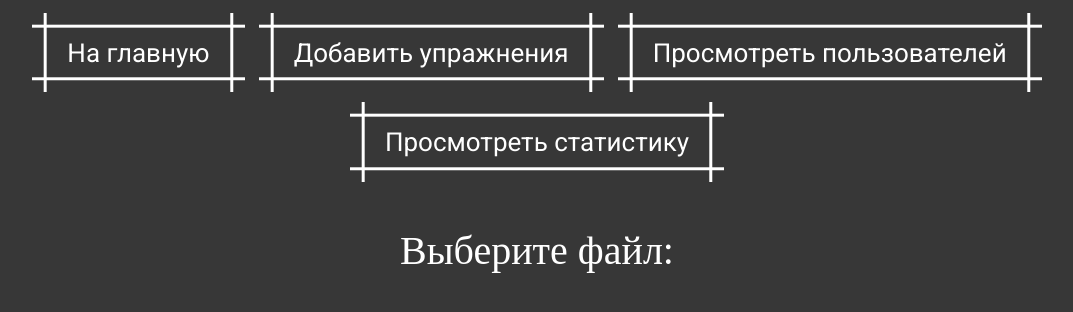
After one commit to nazaroviktor2/sport-tgbot, a Django app: page /home in a window 1280 px wide. The commit adds this page. Shown: the top 312 px of the page, without its empty margins (103-1176 px from the left). Run offline with Django 4.2, Linux system fonts and the light colour scheme.

Commit message:
New design and buttons

```diff
--- a/admin_sportbot/admin_sportbot/urls.py
+++ b/admin_sportbot/admin_sportbot/urls.py
@@ -21,11 +21,16 @@ from django.conf.urls.static import static
 from rest_framework.routers import SimpleRouter
 
 from tgbot.views import home_page
+from django.views.generic.base import TemplateView
 router = SimpleRouter()
 
 urlpatterns = [
     path('admin/', admin.site.urls),
     path("", home_page, name='home'),
+    path("home", TemplateView.as_view(template_name='home.html'), name='home'),
+    path("index", TemplateView.as_view(template_name='index.html'), name='index'),
+    path("statistics", TemplateView.as_view(template_name='statistics.html'), name='statistics'),
+    path("users", TemplateView.as_view(template_name='users.html'), name='users')
 ]+ static(settings.MEDIA_URL, document_root=settings.MEDIA_ROOT)
 urlpatterns += router.urls
 urlpatterns += static(settings.STATIC_URL, document_root=settings.STATIC_ROOT)
--- a/admin_sportbot/templates/base.html
+++ b/admin_sportbot/templates/base.html
@@ -2,10 +2,66 @@
 <html lang="en">
 <head>
     <meta charset="UTF-8">
-    <title>Title</title>
+    <title>Training bot</title>
+    <style>
+      @import url("https://fonts.googleapis.com/css2?family=Roboto&display=swap");
+        .button-89 {
+            --b: 3px;   /* border thickness */
+            --s: .45em; /* size of the corner */
+            --color: #fff;
+            margin: 5px;
+            width: auto;
+            padding: calc(.5em + var(--s)) calc(.9em + var(--s));
+            color: var(--color);
+            --_p: var(--s);
+            background:
+              conic-gradient(from 90deg at var(--b) var(--b),#0000 90deg,var(--color) 0)
+              var(--_p) var(--_p)/calc(100% - var(--b) - 2*var(--_p)) calc(100% - var(--b) - 2*var(--_p));
+            transition: .3s linear, color 0s, background-color 0s;
+            outline: var(--b) solid #0000;
+            outline-offset: .6em;
+            font-size: 26px;
+            font-family: "Roboto", sans-serif;
+            border: 0;
+
+            user-select: none;
+            -webkit-user-select: none;
+            touch-action: manipulation;
+          }
+
+          .button-89:hover,
+          .button-89:focus-visible{
+            --_p: 0px;
+          }
+
+          .button-89:active {
+            background: var(--color);
+            color: #111;
+          }
+        body{
+            background: #373737;
+        }
+        .img_cont{
+            margin-top: 5%;
+            margin-left: -0.4%;
+            text-align: center;
+        }
+        .content{
+            margin-top: 3%;
+            color: #fff;
+            text-align: center;
+            font-size: 40px;
+        }
+    </style>
 </head>
 <body>
-                {% block content %}
-                {% endblock %}
+    <div style="text-align: center;">
+        <button onclick="document.location='index'"  class="button-89" role="button">На главную</button>
+        <button onclick="document.location='home'" class="button-89" role="button">Добавить упражнения</button>
+        <button onclick="document.location='users'" class="button-89" role="button">Просмотреть пользователей</button>
+        <button onclick="document.location='statistics'" class="button-89" role="button">Просмотреть статистику</button>
+    </div>
+    {% block content %}
+    {% endblock %}
 </body>
 </html>
--- /dev/null
+++ b/admin_sportbot/templates/home.html
@@ -0,0 +1,9 @@
+{% extends 'base.html' %}
+{% load static %}
+{% block content %}
+<body>
+    <div class="content">
+        <p>Выберите файл: </p>
+    </div>
+</body>
+{% endblock %}
```
Also changed, not shown: admin_sportbot/templates/index.html (+6 -2 lines), admin_sportbot/templates/statistics.html (added, +10 -0 lines), admin_sportbot/templates/users.html (added, +12 -0 lines), admin_sportbot/static/main.png (added).
